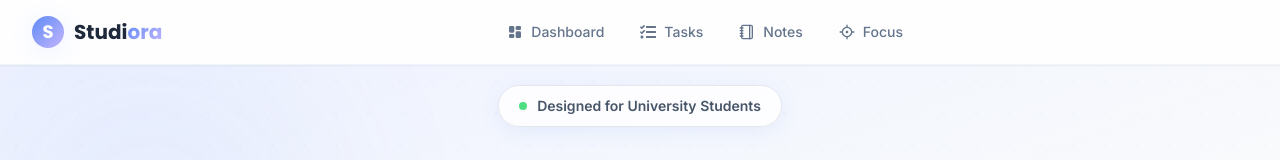
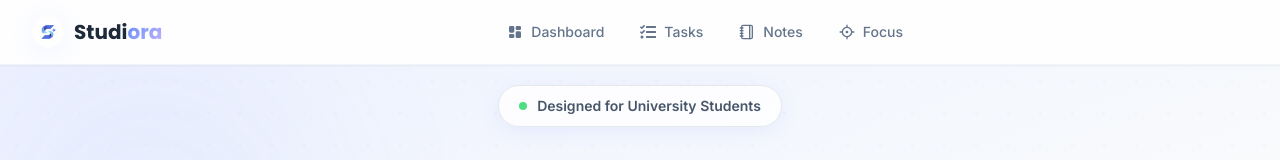
Before and after one commit to Vingorithm/studiora-wdc2026, a React (Vite) app: page / in a window 1280 px wide. Shown: the top 160 px of the page. Built offline with nearby package versions, Linux system fonts and the light colour scheme.

Commit message:
refactor: logo

```diff
--- a/src/components/Navbar.jsx
+++ b/src/components/Navbar.jsx
@@ -4,6 +4,7 @@ import { TbLayoutDashboardFilled } from "react-icons/tb";
 import { FaTasks } from "react-icons/fa";
 import { LuNotebook } from "react-icons/lu";
 import { RiFocus3Line } from "react-icons/ri";
+import logo from "/icon.png";
 
 const navLinks = [
   { to: '/dashboard', label: 'Dashboard', icon: <TbLayoutDashboardFilled /> },
@@ -11,7 +12,6 @@ const navLinks = [
   { to: '/notes', label: 'Notes', icon: <LuNotebook /> },
   { to: '/focus', label: 'Focus', icon: <RiFocus3Line /> },
 ]
-
 
 export default function Navbar() {
   const [menuOpen, setMenuOpen] = useState(false)
@@ -23,9 +23,11 @@ export default function Navbar() {
         <div className="flex items-center justify-between h-16">
           {/* Logo */}
           <NavLink to="/" className="flex items-center gap-2.5 group">
-            <div className="w-8 h-8 rounded-xl bg-aurora flex items-center justify-center text-white font-bold text-lg font-poppins shadow-soft group-hover:shadow-glow transition-shadow duration-300">
-              S
-            </div>
+            {logo ?
+              <img className="w-8 h-8 rounded-xl flex items-center justify-center shadow-soft group-hover:shadow-glow transition-shadow duration-300" src={logo} alt="studiora-logo" /> :
+              <div className="w-8 h-8 rounded-xl bg-aurora flex items-center justify-center text-white font-bold text-lg font-poppins shadow-soft group-hover:shadow-glow transition-shadow duration-300">
+                S
+              </div>}
             <span className="text-xl font-bold font-poppins text-darkText">
               Studi<span className="aurora-text">ora</span>
             </span>
--- a/src/pages/Home.jsx
+++ b/src/pages/Home.jsx
@@ -5,6 +5,8 @@ import { TbLayoutDashboardFilled } from "react-icons/tb";
 import { FaTasks } from "react-icons/fa";
 import { LuNotebook } from "react-icons/lu";
 import { RiFocus3Line } from "react-icons/ri";
+
+import logo from "/icon.png";
 
 /* ─── Data ─────────────────────────────────────────────────────────── */
 
@@ -399,7 +401,11 @@ export default function Home() {
       <footer className="bg-darkText text-white py-10">
         <div className="max-w-7xl mx-auto px-4 sm:px-6 lg:px-8 flex flex-col md:flex-row items-center justify-between gap-4">
           <div className="flex items-center gap-2">
-            <div className="w-7 h-7 rounded-lg bg-aurora flex items-center justify-center text-white font-bold text-sm">S</div>
+            {logo ?
+              <img className="w-8 h-8 rounded-xl bg-white flex items-center justify-center shadow-soft group-hover:shadow-glow transition-shadow duration-300" src={logo} alt="studiora-logo" /> :
+              <div className="w-8 h-8 rounded-xl bg-aurora flex items-center justify-center text-white font-bold text-lg font-poppins shadow-soft group-hover:shadow-glow transition-shadow duration-300">
+                S
+              </div>}
             <span className="font-bold font-poppins">Studiora</span>
           </div>
           <p className="text-slate-400 font-inter text-sm">© 2026 Studiora. Built for the Web Design Competition 2026.</p>
```
Also changed, not shown: public/icon.png, 1 other file (tests, documents, lock files or other folders).
